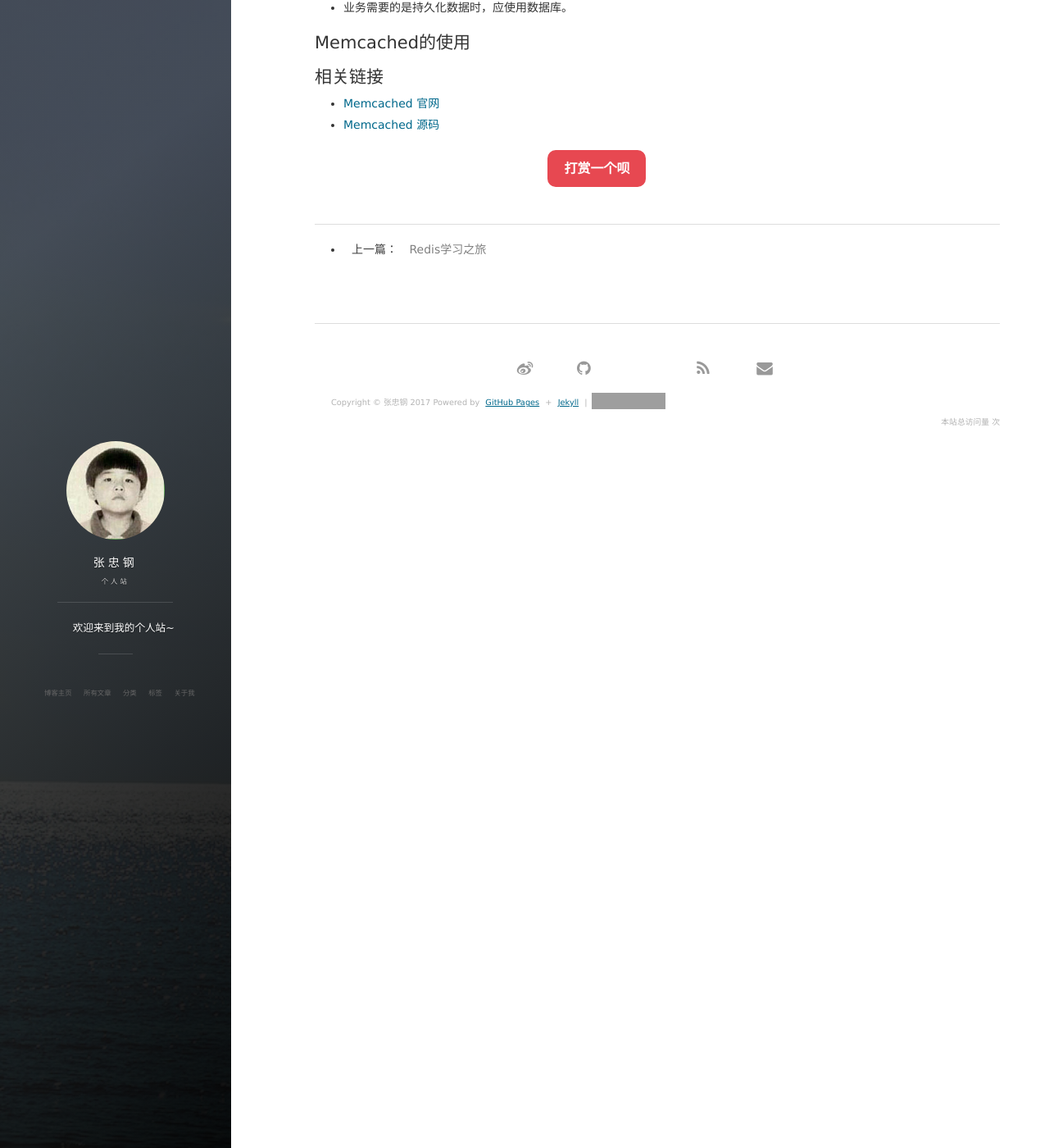
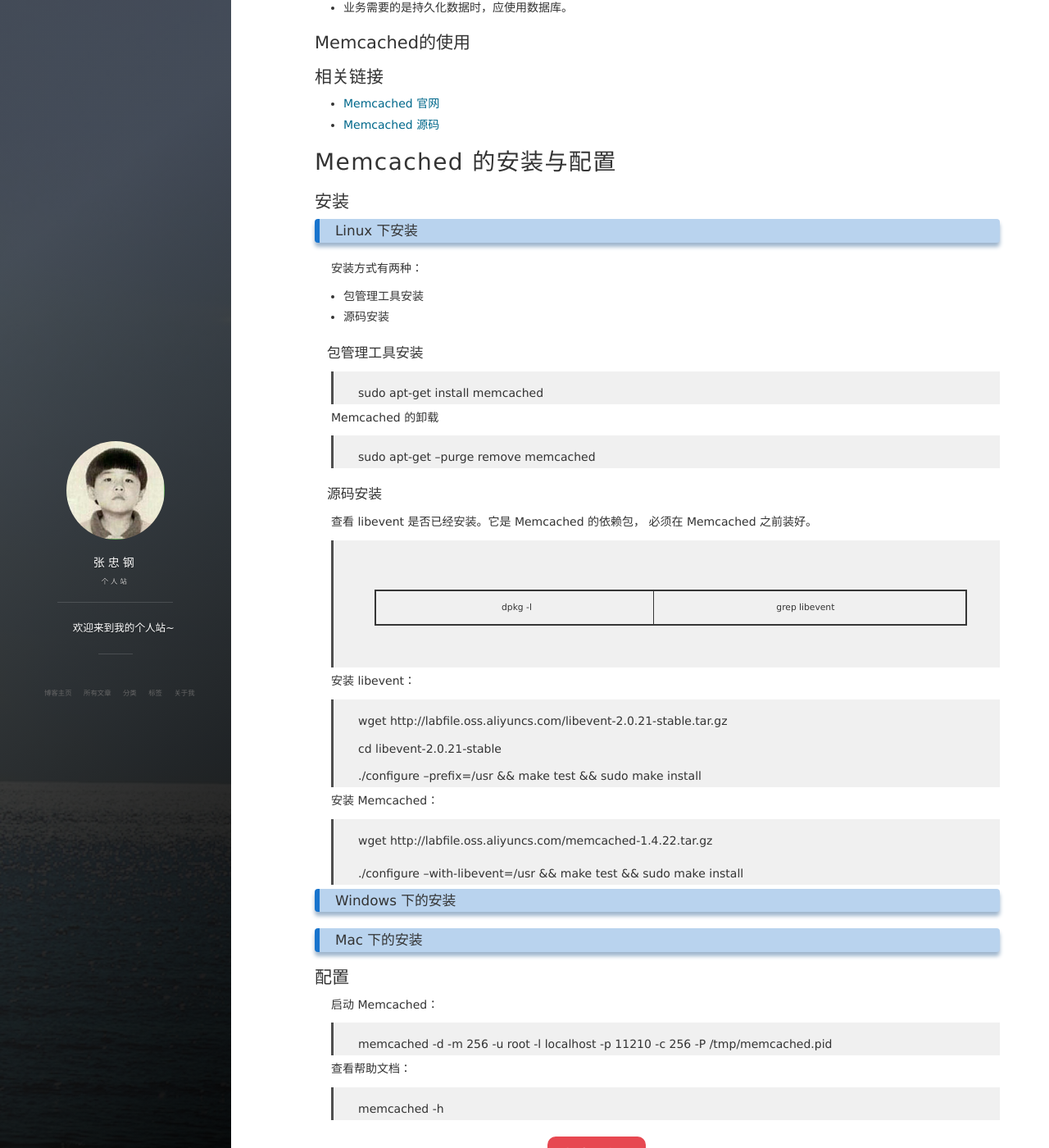
Before and after one commit to zhzhgang/zhzhgang.github.io, a Jekyll site: the page built from _posts/2017-04-03-LearnMemcached.md, in a window 1280 px wide and 1400 px high, scrolled down 1578 px. Shown: the whole window at 82% size. Built offline with Jekyll 4.4.1, drawn with Linux system fonts in a browser that asks for light colours; nearby versions of some CDN libraries; comment, search, counter and statistics services are not loaded; grey boxes are pictures that could not be loaded.

Commit message:
Edit 2017-04-03-LearnMemcached.md

```diff
--- a/_posts/2017-04-03-LearnMemcached.md
+++ b/_posts/2017-04-03-LearnMemcached.md
@@ -69,3 +69,57 @@ Memcached 是一套高性能的、分布式内存对象缓存系统。它不是
 ## 相关链接
 * [Memcached 官网](http://memcached.org/ "Memcached 官网")
 * [Memcached 源码](https://github.com/memcached/memcached)
+
+# <span id="2">Memcached 的安装与配置</span>
+
+## 安装
+
+### Linux 下安装
+
+安装方式有两种：
+
+* 包管理工具安装
+* 源码安装
+
+#### 包管理工具安装
+
+> sudo apt-get install memcached
+
+Memcached 的卸载
+
+> sudo apt-get --purge remove memcached
+
+#### 源码安装
+
+查看 libevent 是否已经安装。它是 Memcached 的依赖包， 必须在 Memcached 之前装好。
+
+> dpkg -l | grep libevent
+
+安装 libevent：
+
+> wget http://labfile.oss.aliyuncs.com/libevent-2.0.21-stable.tar.gz
+>
+> cd libevent-2.0.21-stable
+>
+> ./configure --prefix=/usr && make test && sudo make install
+
+安装 Memcached：
+
+> wget http://labfile.oss.aliyuncs.com/memcached-1.4.22.tar.gz
+
+> ./configure --with-libevent=/usr && make test && sudo make install
+
+### Windows 下的安装
+
+
+### Mac 下的安装
+
+## 配置
+
+启动 Memcached：
+
+> memcached -d -m 256 -u root -l localhost -p 11210 -c 256 -P /tmp/memcached.pid
+
+查看帮助文档：
+
+> memcached -h
```
